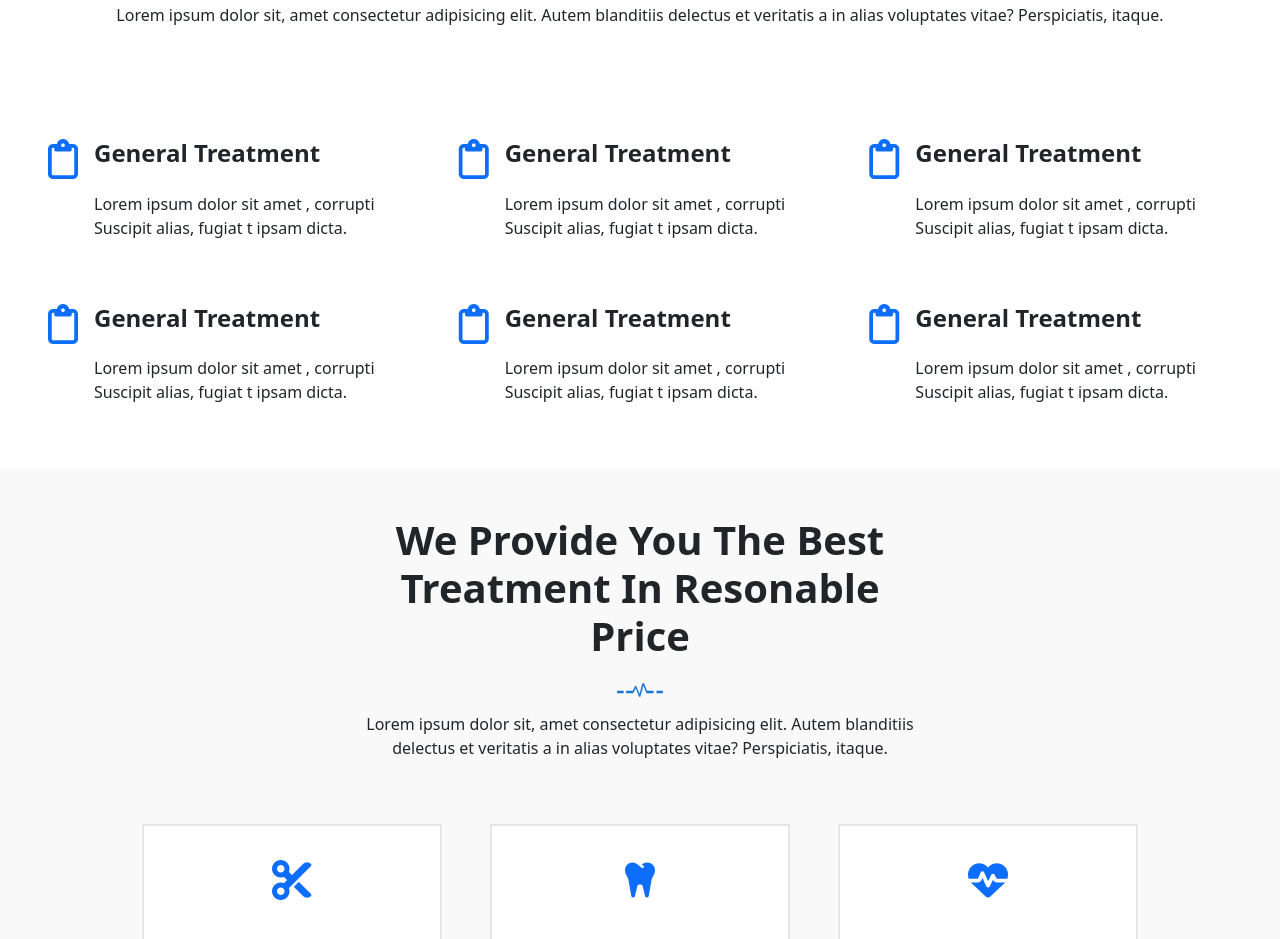
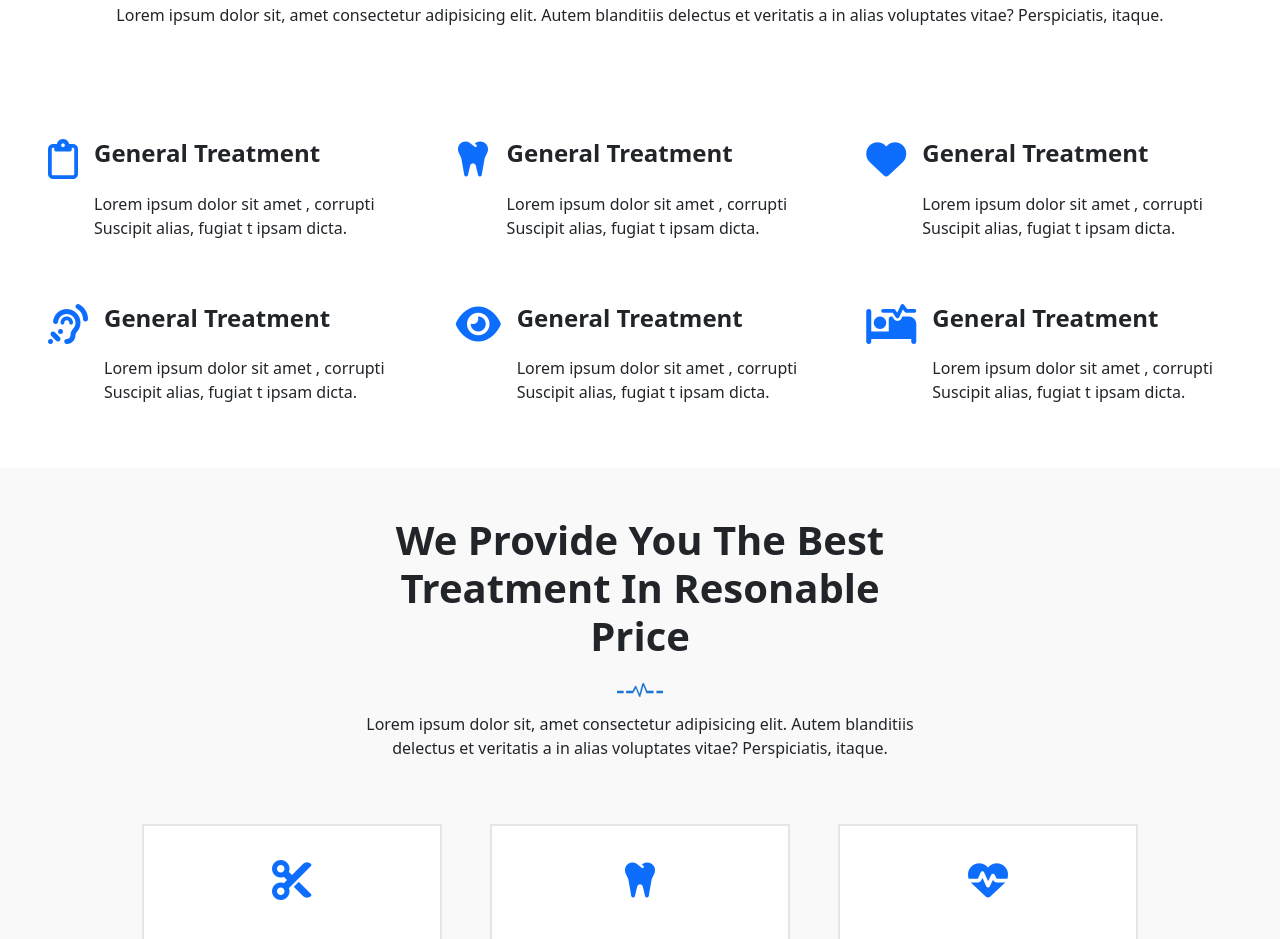
Before and after one commit to cd-badr/final-css-badr-2, a website: page index.html in a window 1280 px wide. Shown: the part 3658-4597 px from the top of the page. Drawn offline with nearby package versions, Linux system fonts and the light colour scheme.

Commit message:
add icons

```diff
--- a/index.html
+++ b/index.html
@@ -415,7 +415,7 @@
             </div>
 
             <div class="d-flex flex-row  gap-3">
-              <i class="fa-regular fa-clipboard  fs-1 text-primary"></i>
+              <i class="fa-solid fa-tooth fs-1 text-primary"></i>
               <div class="d-lg-flex flex-lg-column gap-3">
                 <h4 class="fw-bold">General Treatment</h4>
                 <p>Lorem ipsum dolor sit amet , corrupti
@@ -424,7 +424,7 @@
             </div>
 
             <div class="d-flex flex-row  gap-3">
-              <i class="fa-regular fa-clipboard  fs-1 text-primary"></i>
+              <i class="fa-solid fa-heart fs-1 text-primary"></i>
               <div class="d-lg-flex flex-lg-column gap-3">
                 <h4 class="fw-bold">General Treatment</h4>
                 <p>Lorem ipsum dolor sit amet , corrupti
@@ -437,7 +437,7 @@
 
           <div class=" d-flex flex-lg-row flex-column justify-content-center align-items-center gap-5">
             <div class="d-flex flex-row  gap-3">
-              <i class="fa-regular fa-clipboard  fs-1 text-primary"></i>
+              <i class="fa-solid fa-ear-listen fs-1 text-primary"></i>
               <div class="d-lg-flex flex-lg-column gap-3">
                 <h4 class="fw-bold">General Treatment</h4>
                 <p>Lorem ipsum dolor sit amet , corrupti
@@ -446,7 +446,7 @@
             </div>
 
             <div class="d-flex flex-row  gap-3">
-              <i class="fa-regular fa-clipboard  fs-1 text-primary"></i>
+              <i class="fa-solid fa-eye fs-1 text-primary"></i>
               <div class="d-lg-flex flex-lg-column gap-3">
                 <h4 class="fw-bold">General Treatment</h4>
                 <p>Lorem ipsum dolor sit amet , corrupti
@@ -455,7 +455,7 @@
             </div>
 
             <div class="d-flex flex-row  gap-3">
-              <i class="fa-regular fa-clipboard  fs-1 text-primary"></i>
+              <i class="fa-solid fa-bed-pulse fs-1 text-primary"></i>
               <div class="d-lg-flex flex-lg-column gap-3">
                 <h4 class="fw-bold">General Treatment</h4>
                 <p>Lorem ipsum dolor sit amet , corrupti
```
